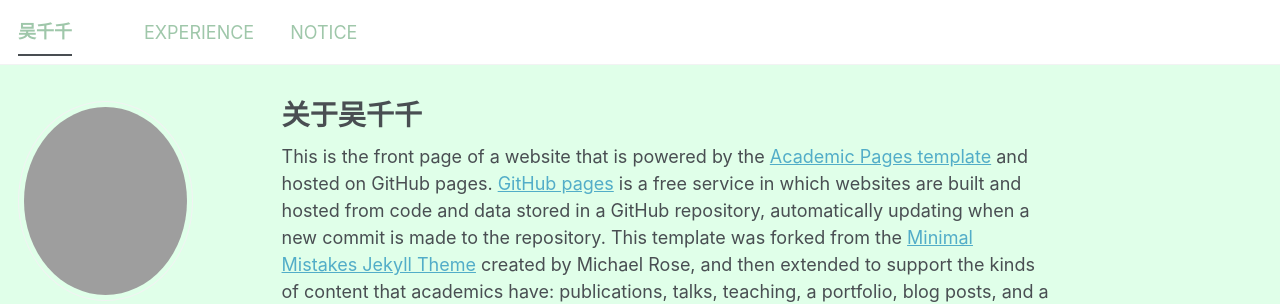
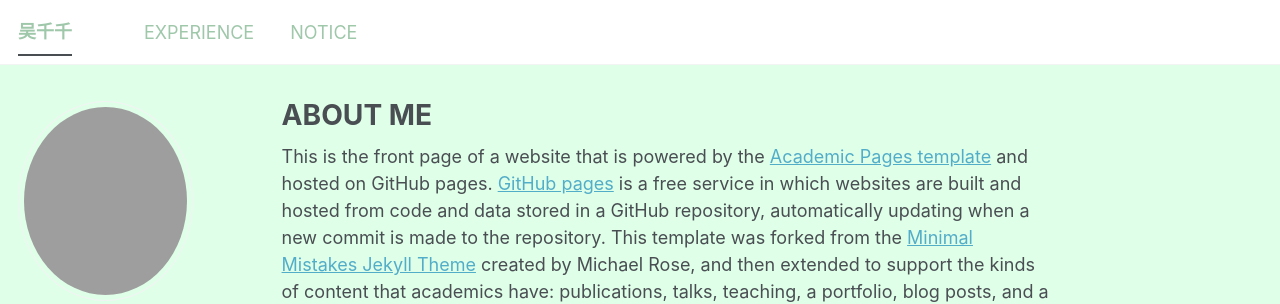
Before and after one commit to wuciancian0301/wuciancian0301.github.io, a Jekyll site: the page built from _pages/about.md, in a window 1280 px wide and 900 px high. Shown: the top 304 px of the window. Built offline with Jekyll 4.4.1, drawn with Linux system fonts in a browser that asks for light colours; a style sheet for code colours, icons or effects is not loaded.

Commit message:
主頁名稱

```diff
--- a/_pages/about.md
+++ b/_pages/about.md
@@ -1,6 +1,6 @@
 ---
 permalink: /
-title: "关于吴千千"
+title: "ABOUT ME"
 author_profile: true
 redirect_from:
   - /about/
```
